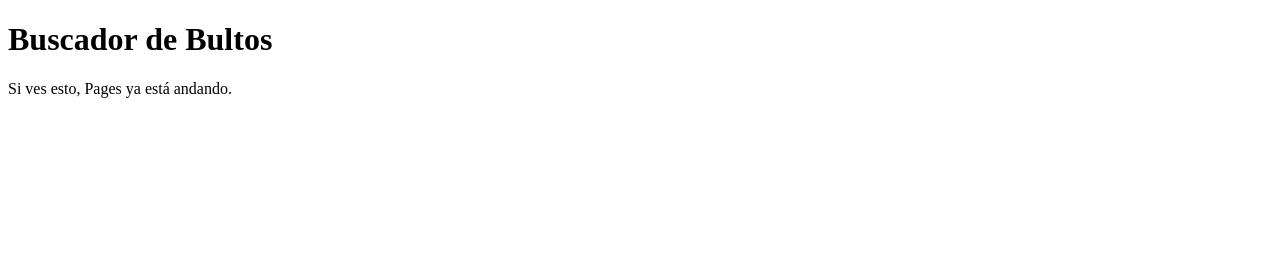
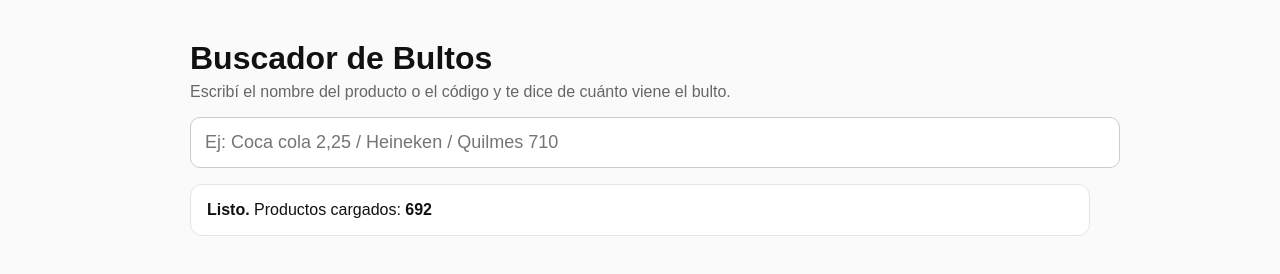
Before and after one commit to Wasipruebas/Base-de-datos, a plain HTML site: page index.html in a window 1280 px wide. Drawn offline with Linux system fonts and the light colour scheme.

Commit message:
Update index.html

```diff
--- a/index.html
+++ b/index.html
@@ -4,9 +4,154 @@
   <meta charset="utf-8" />
   <meta name="viewport" content="width=device-width, initial-scale=1" />
   <title>Buscador de Bultos</title>
+
+  <style>
+    body{
+      font-family: Arial, sans-serif;
+      max-width: 900px;
+      margin: 40px auto;
+      padding: 0 16px;
+      color: #111;
+      background: #fafafa;
+    }
+    h1{ margin-bottom: 6px; }
+    .muted{ color:#666; margin-bottom:16px; }
+    input{
+      width:100%;
+      padding:14px;
+      font-size:18px;
+      border-radius:10px;
+      border:1px solid #ccc;
+      outline:none;
+    }
+    .card{
+      margin-top:16px;
+      padding:16px;
+      border:1px solid #e5e5e5;
+      border-radius:12px;
+      background:#fff;
+    }
+    .row{
+      padding:12px 0;
+      border-bottom:1px solid #eee;
+    }
+    .row:last-child{ border-bottom:none; }
+  </style>
 </head>
+
 <body>
+
   <h1>Buscador de Bultos</h1>
-  <p>Si ves esto, Pages ya está andando.</p>
+  <div class="muted">
+    Escribí el nombre del producto o el código y te dice de cuánto viene el bulto.
+  </div>
+
+  <input id="q" placeholder="Ej: Coca cola 2,25 / Heineken / Quilmes 710" />
+
+  <div id="out" class="card">Cargando productos.csv…</div>
+
+<script>
+  const q = document.getElementById("q");
+  const out = document.getElementById("out");
+  let productos = [];
+
+  function norm(s){
+    return (s ?? "")
+      .toString()
+      .toLowerCase()
+      .trim()
+      .normalize("NFD")
+      .replace(/[\u0300-\u036f]/g, "");
+  }
+
+  // Parser CSV robusto (respeta comillas y comas)
+  function parseCSV(text){
+    const rows = [];
+    let row = [];
+    let cur = "";
+    let inQuotes = false;
+
+    for(let i=0;i<text.length;i++){
+      const c = text[i];
+      const next = text[i+1];
+
+      if(c === '"'){
+        if(inQuotes && next === '"'){ cur += '"'; i++; }
+        else inQuotes = !inQuotes;
+        continue;
+      }
+
+      if(!inQuotes && c === ","){ row.push(cur); cur=""; continue; }
+      if(!inQuotes && c === "\n"){ row.push(cur); rows.push(row); row=[]; cur=""; continue; }
+      if(c !== "\r") cur += c;
+    }
+
+    if(cur.length || row.length){
+      row.push(cur);
+      rows.push(row);
+    }
+    return rows;
+  }
+
+  fetch("./productos.csv", { cache:"no-store" })
+    .then(r=>{
+      if(!r.ok) throw new Error("No se pudo cargar productos.csv");
+      return r.text();
+    })
+    .then(text=>{
+      const table = parseCSV(text);
+      const headers = table[0].map(h=>h.trim());
+
+      const iProducto = headers.indexOf("Producto");
+      const iUxB = headers.indexOf("UxB");
+      const iCodigo = headers.indexOf("Código");
+
+      if(iProducto === -1 || iUxB === -1){
+        throw new Error("El CSV debe tener columnas Producto y UxB");
+      }
+
+      productos = table.slice(1)
+        .filter(r => (r[iProducto] ?? "").trim() !== "")
+        .map(r => ({
+          producto: (r[iProducto] ?? "").trim(),
+          uxb: (r[iUxB] ?? "").trim(),
+          codigo: (r[iCodigo] ?? "").trim()
+        }));
+
+      out.innerHTML = `<b>Listo.</b> Productos cargados: <b>${productos.length}</b>`;
+    })
+    .catch(err=>{
+      out.innerHTML = `<b>Error:</b> ${err.message}`;
+    });
+
+  q.addEventListener("input", ()=>{
+    const term = norm(q.value);
+    if(!term){
+      out.textContent = productos.length ? "Esperando búsqueda…" : "Cargando productos.csv…";
+      return;
+    }
+
+    const res = productos
+      .filter(p =>
+        norm(p.producto).includes(term) ||
+        norm(p.codigo).includes(term)
+      )
+      .slice(0,10);
+
+    if(!res.length){
+      out.innerHTML = "<b>Sin resultados</b>";
+      return;
+    }
+
+    out.innerHTML = res.map(p=>`
+      <div class="row">
+        <div><b>${p.producto}</b></div>
+        <div>Bulto (UxB): <b>${p.uxb}</b></div>
+        ${p.codigo ? `<div class="muted">Código: ${p.codigo}</div>` : ""}
+      </div>
+    `).join("");
+  });
+</script>
+
 </body>
 </html>
```
